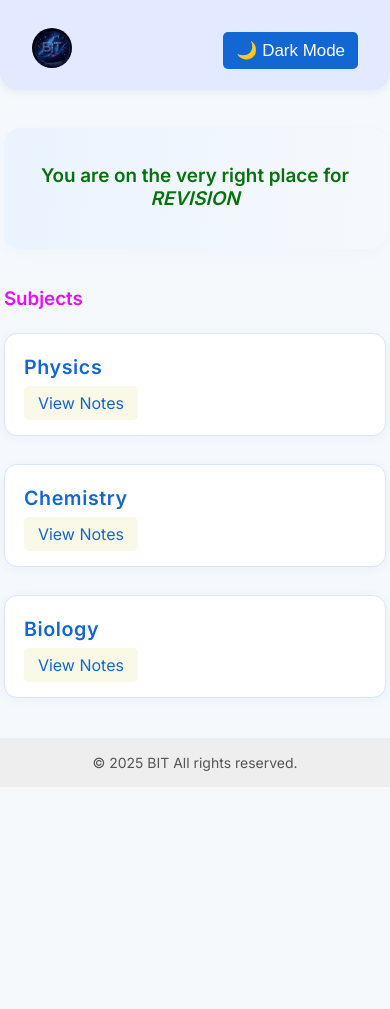
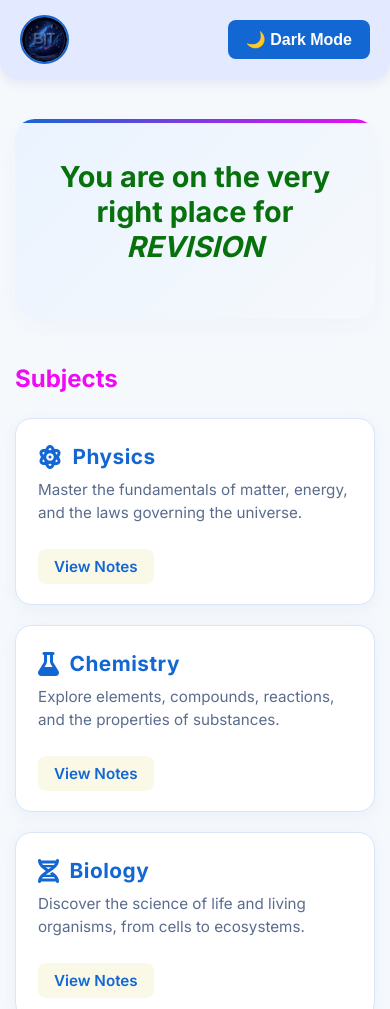
Before and after one commit to prolbsk/Bit-s-study-notes-12th, a plain HTML site: page index.html in a window 390 px wide. Shown: the top 1009 px of the page. Before the commit the page ends 844 px from the top, so only its background shows below. Drawn offline with Linux system fonts and the light colour scheme.

Commit message:
Update index.html

```diff
--- a/index.html
+++ b/index.html
@@ -4,7 +4,8 @@
 <meta charset="UTF-8">
 <title>BIT's Notes Portal</title>
 <meta name="viewport" content="width=device-width, initial-scale=1">
-<link href="https://fonts.googleapis.com/css2?family=Inter:wght@400;600&display=swap" rel="stylesheet">
+<link href="https://fonts.googleapis.com/css2?family=Inter:wght@400;600;700&display=swap" rel="stylesheet">
+<link rel="stylesheet" href="https://cdnjs.cloudflare.com/ajax/libs/font-awesome/6.4.0/css/all.min.css">
 <style>
 :root {
   --bg-main: #f6f9fc;
@@ -17,183 +18,321 @@
   --btn-hover: #003367;
   --border-main: #d8e6f8;
   --text-main: #1d2735;
+  --success: #07710b;
+  --highlight: #ee0af6;
+  --transition: all 0.3s ease;
 }
+
 body {
   background: var(--bg-main);
   font-family: 'Inter', Arial, sans-serif;
   margin: 0;
   color: var(--text-main);
 }
+
 .header {
   background: var(--header-bg);
   display: flex;
   align-items: center;
   justify-content: space-between;
-  padding: 28px 32px 18px 32px;
+  padding: 20px 32px;
   border-radius: 0 0 18px 18px;
-  box-shadow: 0 2px 8px rgba(70,100,180,0.10);
-  position: sticky; top: 0; z-index: 2;
+  box-shadow: 0 4px 12px rgba(70,100,180,0.12);
+  position: sticky;
+  top: 0;
+  z-index: 100;
 }
+
 .logo {
   margin: 0;
+  display: flex;
+  align-items: center;
+  gap: 12px;
 }
+
 #theme-toggle {
-  font-size: 1.06em;
-  padding: 8px 13px;
-  border-radius: 5px;
+  font-size: 1rem;
+  padding: 10px 18px;
+  border-radius: 8px;
   border: none;
   background: var(--btn-bg);
   color: #fff;
   cursor: pointer;
-  transition: background 0.20s;
+  transition: var(--transition);
+  font-weight: 600;
 }
-#theme-toggle:hover { background: var(--btn-hover); }
+
+#theme-toggle:hover {
+  background: var(--btn-hover);
+  transform: translateY(-2px);
+}
+
 .main {
-  max-width: 1040px;
-  margin: 38px auto 0 auto;
-  padding: 0 12px 42px 12px;
+  max-width: 1200px;
+  margin: 40px auto 0 auto;
+  padding: 0 20px 50px 20px;
 }
+
 .hero {
   margin-top: 20px;
-  background: linear-gradient(95deg, #eaf3ff 0%, #f6f9fc 100%);
-  border-radius: 16px;
-  padding: 36px 20px 27px 20px;
+  background: linear-gradient(135deg, #eaf3ff 0%, #f6f9fc 100%);
+  border-radius: 20px;
+  padding: 40px 30px;
   text-align: center;
-  box-shadow: 0 3px 18px #dbe6fa3c;
+  box-shadow: 0 8px 25px #dbe6fa3c;
+  position: relative;
+  overflow: hidden;
 }
+
+.hero::before {
+  content: "";
+  position: absolute;
+  top: 0;
+  left: 0;
+  right: 0;
+  height: 4px;
+  background: linear-gradient(90deg, var(--accent), var(--highlight));
+}
+
 .hero h2 {
-  margin: 0 0 12px 0;
-  font-size: 2em;
-  color: var(--accent);
+  margin: 0 0 15px 0;
+  font-size: 2.2rem;
+  color: var(--success);
+  font-weight: 800;
+}
+
+.hero p {
+  font-size: 1.2rem;
+  color: #2c3e59;
+  margin: 15px auto 0 auto;
+  max-width: 700px;
+  line-height: 1.6;
+}
+
+.notes-section {
+  margin-top: 45px;
+}
+
+.section-title {
+  color: var(--highlight);
+  font-size: 1.5rem;
   font-weight: 700;
+  margin-bottom: 25px;
 }
-.hero p {
-  font-size: 1.18em;
-  color: #2c3e59;
-  margin: 10px auto 0 auto;
-  max-width: 690px;
-}
-.notes-section {
-  margin-top: 38px;
-}
+
 .notes-grid {
   display: grid;
-  grid-template-columns: repeat(auto-fit, minmax(340px,1fr));
-  gap: 28px;
-  margin-top: 23px;
+  grid-template-columns: repeat(auto-fill, minmax(350px, 1fr));
+  gap: 30px;
+  margin-top: 25px;
 }
+
 .subject-card {
   background: var(--note-bg);
-  border-radius: 13px;
+  border-radius: 16px;
   border: 1.6px solid var(--border-main);
-  box-shadow: 0 2px 12px #e0e9f788;
-  padding: 21px 19px 15px 19px;
-  transition: box-shadow 0.2s,transform 0.13s, background 0.22s;
-  min-height: 15px;
+  box-shadow: 0 4px 15px #e0e9f788;
+  padding: 25px 22px 20px 22px;
+  transition: var(--transition);
+  min-height: 140px;
   display: flex;
   flex-direction: column;
   justify-content: space-between;
   position: relative;
   cursor: pointer;
+  overflow: hidden;
 }
+
+.subject-card::before {
+  content: "";
+  position: absolute;
+  top: 0;
+  left: 0;
+  width: 5px;
+  height: 100%;
+  background: var(--accent);
+  transform: scaleY(0);
+  transition: var(--transition);
+}
+
 .subject-card:hover {
-  box-shadow: 0 8px 30px #a6d6ff42;
+  box-shadow: 0 10px 30px #a6d6ff42;
   background: var(--card-hover-bg);
-  transform: translateY(-2px) scale(1.012);
+  transform: translateY(-5px);
 }
+
+.subject-card:hover::before {
+  transform: scaleY(1);
+}
+
 .subject-title {
-  font-size: 1.23em;
+  font-size: 1.3rem;
   color: var(--accent);
+  font-weight: 700;
+  letter-spacing: 0.5px;
+  margin-bottom: 10px;
+  display: flex;
+  align-items: center;
+  gap: 10px;
+}
+
+.subject-icon {
+  font-size: 1.5rem;
+}
+
+.subject-desc {
+  color: #5a6c8d;
+  font-size: 0.95rem;
+  margin-bottom: 15px;
+  line-height: 1.5;
+}
+
+.note-actions {
+  display: flex;
+  gap: 12px;
+  margin-top: auto;
+}
+
+.note-link, .note-download {
+  text-decoration: none;
+  background: var(--accent2);
+  color: var(--accent);
+  font-size: 0.95rem;
+  padding: 8px 16px;
+  border-radius: 8px;
+  transition: var(--transition);
+  border: none;
+  cursor: pointer;
   font-weight: 600;
-  letter-spacing: 0.6px;
-  margin-bottom: 7px;
+  display: flex;
+  align-items: center;
+  gap: 6px;
 }
+
+.note-link:hover, .note-download:hover {
+  background: var(--accent);
+  color: #fff;
+  transform: translateY(-2px);
+}
+
+.subject-notes {
+  display: none;
+  animation: fadeIn 0.4s ease;
+}
+
+@keyframes fadeIn {
+  from { opacity: 0; transform: translateY(10px); }
+  to { opacity: 1; transform: translateY(0); }
+}
+
+.back-btn {
+  background: var(--accent2);
+  color: var(--accent);
+  border: none;
+  padding: 12px 20px;
+  border-radius: 8px;
+  cursor: pointer;
+  font-weight: 600;
+  margin-bottom: 25px;
+  display: inline-flex;
+  align-items: center;
+  gap: 8px;
+  transition: var(--transition);
+}
+
+.back-btn:hover {
+  background: var(--accent);
+  color: #fff;
+  transform: translateX(-3px);
+}
+
 .note-card {
   background: var(--note-bg);
-  border-radius: 13px;
+  border-radius: 16px;
   border: 1.6px solid var(--border-main);
-  box-shadow: 0 2px 12px #e0e9f788;
-  padding: 21px 19px 15px 19px;
-  transition: box-shadow 0.2s,transform 0.13s, background 0.22s;
-  min-height: 15px;
+  box-shadow: 0 4px 15px #e0e9f788;
+  padding: 25px 22px 20px 22px;
+  transition: var(--transition);
+  min-height: 140px;
   display: flex;
   flex-direction: column;
   justify-content: space-between;
   position: relative;
-  display: none;
+  overflow: hidden;
 }
-.note-card.active {
-  display: flex;
+
+.note-card::before {
+  content: "";
+  position: absolute;
+  top: 0;
+  left: 0;
+  width: 5px;
+  height: 100%;
+  background: var(--accent);
+  transform: scaleY(0);
+  transition: var(--transition);
 }
+
 .note-card:hover {
-  box-shadow: 0 8px 30px #a6d6ff42;
+  box-shadow: 0 10px 30px #a6d6ff42;
   background: var(--card-hover-bg);
-  transform: translateY(-2px) scale(1.012);
+  transform: translateY(-5px);
 }
+
+.note-card:hover::before {
+  transform: scaleY(1);
+}
+
 .note-title {
-  font-size: 1.23em;
+  font-size: 1.25rem;
   color: var(--accent);
-  font-weight: 600;
-  letter-spacing: 0.6px;
-  margin-bottom: 7px;
+  font-weight: 700;
+  margin-bottom: 10px;
+  line-height: 1.4;
 }
-.note-actions {
-  display: flex;
-  gap: 10px;
-  margin-top: auto;
-}
-.note-link, .note-download {
-  text-decoration: none;
-  background: var(--accent2);
-  color: var(--accent);
-  font-size: 1em;
-  padding: 7px 14px;
-  border-radius: 5px;
-  transition: background 0.18s;
-  border: none;
-  cursor: pointer;
-  font-weight: 500;
-}
-.note-link:hover, .note-download:hover {
-  background: var(--accent);
-  color: #fff;
-}
+
 .link-edit {
   position: absolute;
-  top: 13px;
-  right: 12px;
-  font-size: 0.92em;
+  top: 15px;
+  right: 15px;
+  font-size: 0.9rem;
   background: #eaf17b;
   color: #745400;
-  border-radius: 4px;
-  padding: 3px 10px;
+  border-radius: 6px;
+  padding: 5px 12px;
   cursor: pointer;
   border: none;
   display: none;
+  transition: var(--transition);
 }
+
 .note-card[data-owner="bit"]:hover .link-edit {
   display: inline-block;
 }
-.back-btn {
-  background: var(--accent2);
-  color: var(--accent);
-  border: none;
-  padding: 8px 16px;
-  border-radius: 5px;
-  cursor: pointer;
-  font-weight: 500;
-  margin-bottom: 15px;
-  display: inline-block;
-  transition: background 0.18s;
+
+.link-edit:hover {
+  background: #e0e85a;
 }
-.back-btn:hover {
-  background: var(--accent);
-  color: #fff;
+
+@media (max-width: 768px) {
+  .main {
+    padding: 0 15px 30px 15px;
+  }
+
+  .notes-grid {
+    grid-template-columns: 1fr;
+    gap: 20px;
+  }
+
+  .hero h2 {
+    font-size: 1.8rem;
+  }
+
+  .header {
+    padding: 15px 20px;
+  }
 }
-@media (max-width:700px) {
-  .main {padding:0 1vw;}
-  .hero h2 {font-size:1.18em;}
-}
+
 body.dark {
   --bg-main: #11141e;
   --header-bg: #232a3c;
@@ -203,19 +342,38 @@ body.dark {
   --text-main: #f1f7fa;
   --border-main: #393e4b;
 }
-::-webkit-scrollbar {width:11px; background:#caddf9;}
-::-webkit-scrollbar-thumb {background:#b9d3f2; border-radius:20px;}
-body.dark ::-webkit-scrollbar-thumb {background:#313d59;}
+
+::-webkit-scrollbar {
+  width: 10px;
+  background: #caddf9;
+}
+
+::-webkit-scrollbar-thumb {
+  background: #b9d3f2;
+  border-radius: 10px;
+}
+
+body.dark ::-webkit-scrollbar {
+  background: #1a2235;
+}
+
+body.dark ::-webkit-scrollbar-thumb {
+  background: #313d59;
+}
+
 .iedit {
-    height: 40px;
-    width: 40px;
-    border-radius: 50%;
+  height: 45px;
+  width: 45px;
+  border-radius: 50%;
+  border: 2px solid var(--accent);
 }
 </style>
 </head>
 <body>
 <header class="header">
-  <div class="logo"><img class="iedit" src="image12.jpg" alt="BIT"></div>
+  <div class="logo">
+    <img class="iedit" src="image12.jpg" alt="BIT">
+  </div>
   <button id="theme-toggle">🌙 Dark Mode</button>
 </header>
 
@@ -225,11 +383,19 @@ body.dark ::-webkit-scrollbar-thumb {background:#313d59;}
   </section>
 
   <section class="notes-section">
-    <h3 style="color:#ee0af6;margin-bottom:19px;">Subjects</h3>
+    <h3 class="section-title">Subjects</h3>
     <div class="notes-grid" id="subjects-list">
       <!-- Physics Subject Card -->
       <div class="subject-card" data-subject="physics">
-        <div class="subject-title"><strong>Physics</strong></div>
+        <div>
+          <div class="subject-title">
+            <i class="fas fa-atom subject-icon"></i>
+            <span>Physics</span>
+          </div>
+          <div class="subject-desc">
+            Master the fundamentals of matter, energy, and the laws governing the universe.
+          </div>
+        </div>
         <div class="note-actions">
           <span class="note-link">View Notes</span>
         </div>
@@ -237,7 +403,15 @@ body.dark ::-webkit-scrollbar-thumb {background:#313d59;}
 
       <!-- Chemistry Subject Card -->
       <div class="subject-card" data-subject="chemistry">
-        <div class="subject-title"><strong>Chemistry</strong></div>
+        <div>
+          <div class="subject-title">
+            <i class="fas fa-flask subject-icon"></i>
+            <span>Chemistry</span>
+          </div>
+          <div class="subject-desc">
+            Explore elements, compounds, reactions, and the properties of substances.
+          </div>
+        </div>
         <div class="note-actions">
           <span class="note-link">View Notes</span>
         </div>
@@ -245,54 +419,65 @@ body.dark ::-webkit-scrollbar-thumb {background:#313d59;}
 
       <!-- Biology Subject Card -->
       <div class="subject-card" data-subject="biology">
-        <div class="subject-title"><strong>Biology</strong></div>
+        <div>
+          <div class="subject-title">
+            <i class="fas fa-dna subject-icon"></i>
+            <span>Biology</span>
+          </div>
+          <div class="subject-desc">
+            Discover the science of life and living organisms, from cells to ecosystems.
+          </div>
+        </div>
         <div class="note-actions">
           <span class="note-link">View Notes</span>
         </div>
       </div>
     </div>
 
-    <!-- Physics Notes (Hidden by default) -->
-    <div id="physics-notes" style="display: none;">
+    <!-- Physics Notes -->
+    <div id="physics-notes" class="subject-notes">
       <button class="back-btn" onclick="showSubjects()">← Back to Subjects</button>
+      <h3 class="section-title">Physics Notes</h3>
       <div class="notes-grid">
-        <!-- Wave Optics Note Card -->
         <div class="note-card active" data-owner="bit">
           <div class="note-title"><strong>Wave Optics Notes</strong></div>
           <div class="note-actions">
             <a class="note-link" href="Waveoptics.html" target="_blank">View</a>
             <a class="note-download" href="Waveoptics.html" download>Download</a>
           </div>
+          <button class="link-edit">Edit</button>
         </div>
       </div>
     </div>
 
-    <!-- Chemistry Notes (Hidden by default) -->
-    <div id="chemistry-notes" style="display: none;">
+    <!-- Chemistry Notes -->
+    <div id="chemistry-notes" class="subject-notes">
       <button class="back-btn" onclick="showSubjects()">← Back to Subjects</button>
+      <h3 class="section-title">Chemistry Notes</h3>
       <div class="notes-grid">
-        <!-- Chapter 7 Note Card -->
         <div class="note-card active" data-owner="bit">
           <div class="note-title"><strong>Chapter 7</strong> - Group 16, 17 &amp; 18 Elements – Chemistry Revision</div>
           <div class="note-actions">
             <a class="note-link" href="chemlesson7.html" target="_blank">View</a>
             <a class="note-download" href="chemlesson7.html" download>Download</a>
           </div>
+          <button class="link-edit">Edit</button>
         </div>
       </div>
     </div>
 
-    <!-- Biology Notes (Hidden by default) -->
-    <div id="biology-notes" style="display: none;">
+    <!-- Biology Notes -->
+    <div id="biology-notes" class="subject-notes">
       <button class="back-btn" onclick="showSubjects()">← Back to Subjects</button>
+      <h3 class="section-title">Biology Notes</h3>
       <div class="notes-grid">
-        <!-- Dummy Biology Note Card - You can edit this later -->
         <div class="note-card active" data-owner="bit">
           <div class="note-title"><strong>Biology Chapter 9</strong> - Control and Coordination</div>
           <div class="note-actions">
             <a class="note-link" href="Lesson9.html" target="_blank">View</a>
             <a class="note-download" href="Lesson9.html" download>Download</a>
           </div>
+          <button class="link-edit">Edit</button>
         </div>
       </div>
     </div>
@@ -303,8 +488,7 @@ body.dark ::-webkit-scrollbar-thumb {background:#313d59;}
 const btn = document.getElementById('theme-toggle');
 const body = document.body;
 
-// Theme toggle functionality
-if(localStorage.getItem('theme')==='dark') {
+if(localStorage.getItem('theme') === 'dark') {
   body.classList.add('dark');
   btn.textContent = '☀️ Light Mode';
 }
@@ -320,7 +504,6 @@ btn.onclick = function() {
   }
 };
 
-// Subject navigation functionality
 document.querySelectorAll('.subject-card').forEach(card => {
   card.addEventListener('click', function() {
     const subject = this.getAttribute('data-subject');
@@ -329,27 +512,18 @@ document.querySelectorAll('.subject-card').forEach(card => {
 });
 
 function showSubjectNotes(subject) {
-  // Hide subjects list
   document.getElementById('subjects-list').style.display = 'none';
-  document.querySelector('h3').textContent = subject.charAt(0).toUpperCase() + subject.slice(1) + ' Notes';
-
-  // Show the selected subject's notes
+  document.querySelector('.section-title').textContent = subject.charAt(0).toUpperCase() + subject.slice(1) + ' Notes';
   document.getElementById(subject + '-notes').style.display = 'block';
 }
 
 function showSubjects() {
-  // Show subjects list
   document.getElementById('subjects-list').style.display = 'grid';
-  document.querySelector('h3').textContent = 'Subjects';
-
-  // Hide all subject notes
+  document.querySelector('.section-title').textContent = 'Subjects';
   document.getElementById('physics-notes').style.display = 'none';
   document.getElementById('chemistry-notes').style.display = 'none';
   document.getElementById('biology-notes').style.display = 'none';
 }
 </script>
 </body>
-    <footer style="text-align: center; padding: 16px; background-color: #eeeeee; margin-top: 40px; font-size: 14px; color: #555;">
-  &copy; 2025 BIT All rights reserved.
-</footer>
 </html>
```
